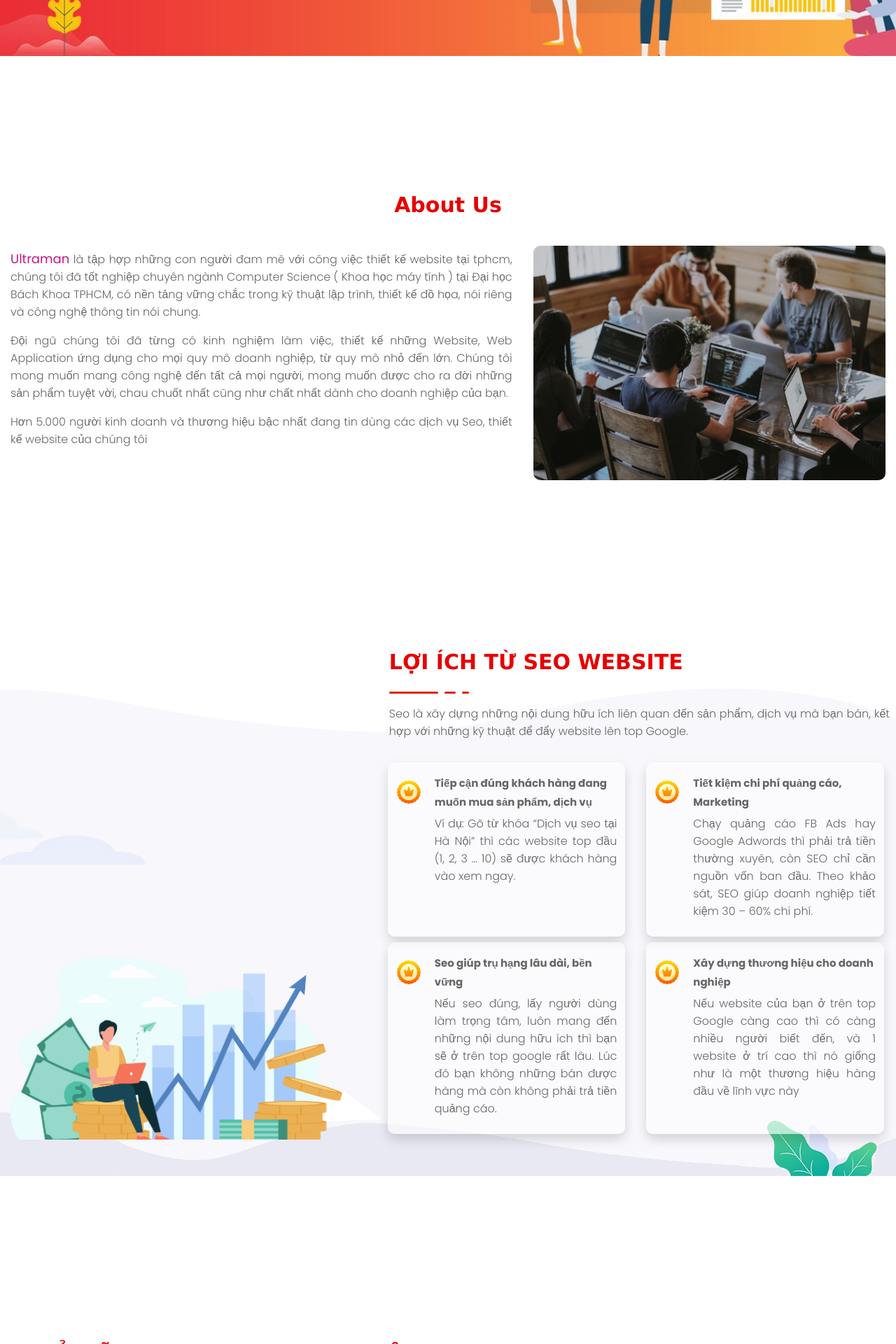
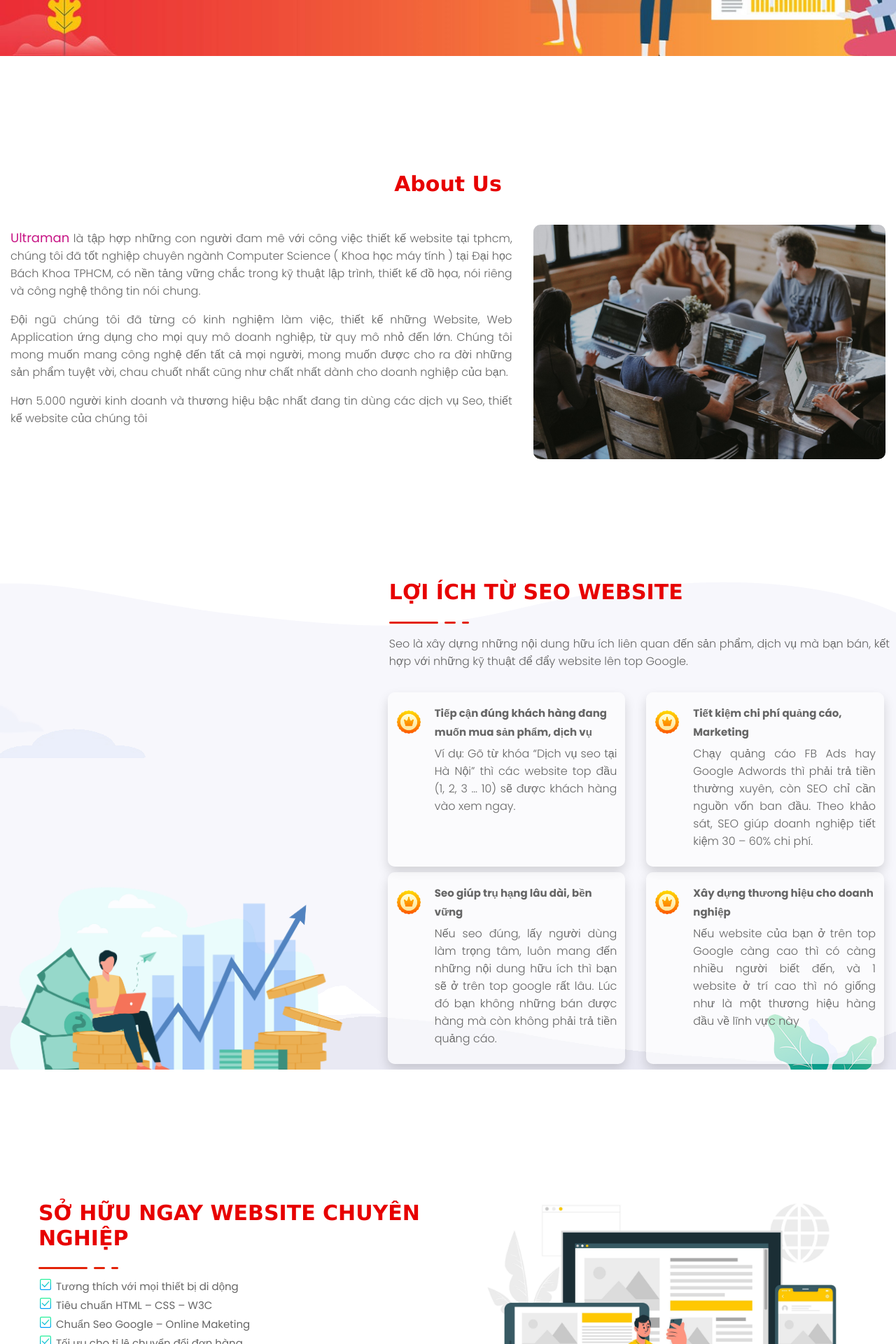
Before and after one commit to HoangHuyLe/assignment, a PHP site: page /about.html in a window 1280 px wide. Shown: the part 594-2514 px from the top of the page at 70% size. Run offline with PHP 8.4, Linux system fonts and the light colour scheme.

Commit message:
reduce the gap between div

```diff
--- a/about.html
+++ b/about.html
@@ -122,7 +122,7 @@
           data-aos="fade-down"
           data-aos-anchor="#last-intro"
           data-aos-delay="400"
-          style="padding-bottom: 40px"
+          style="padding-bottom: 40px; padding-top: 40px"
         >
           About Us
         </h1>
--- a/css/about_us/AboutUs.css
+++ b/css/about_us/AboutUs.css
@@ -8,7 +8,14 @@
 
 @media only screen and (min-height: 1201px) {
   .ad {
-    min-height: 768px;
+    min-height: 650px;
+    overflow: hidden;
+  }
+}
+
+@media screen and (max-width: 1366px) and (max-height: 1024px) {
+  .ad {
+    min-height: 700px;
     overflow: hidden;
     /* padding-top: 100px; */
   }
```
